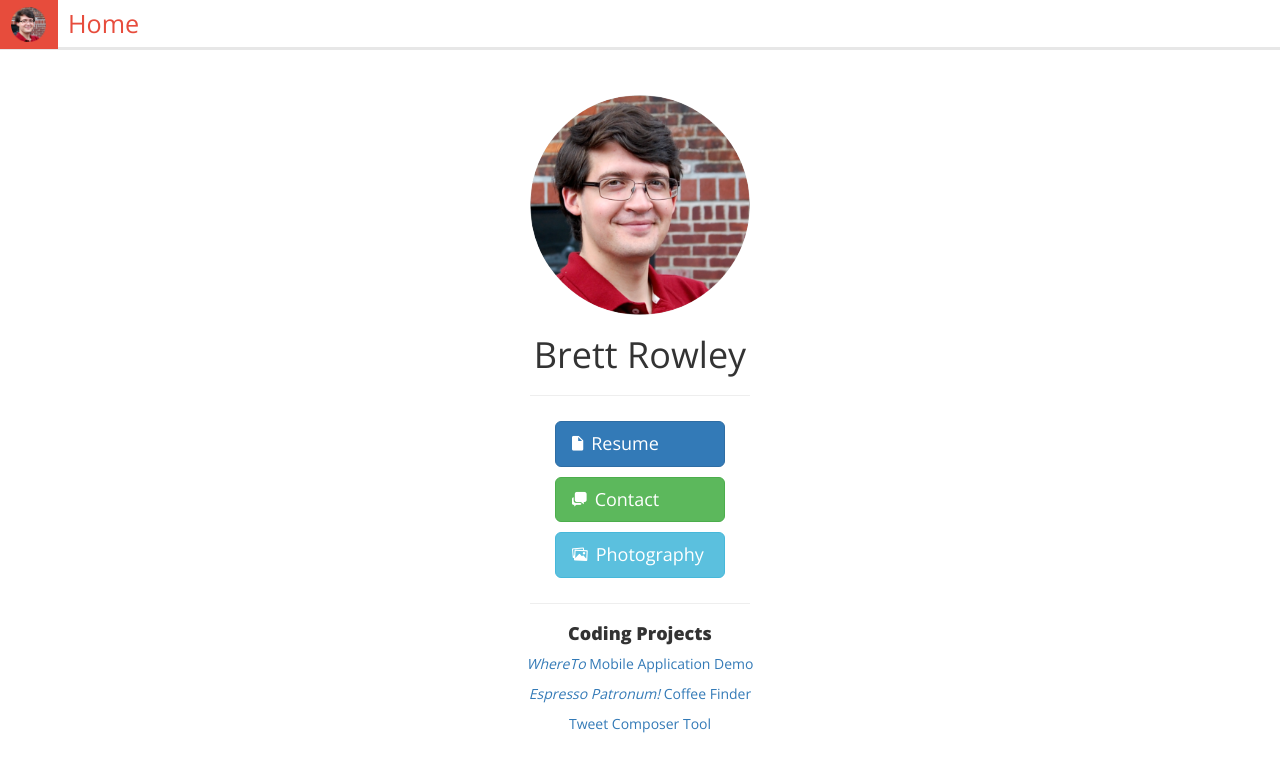
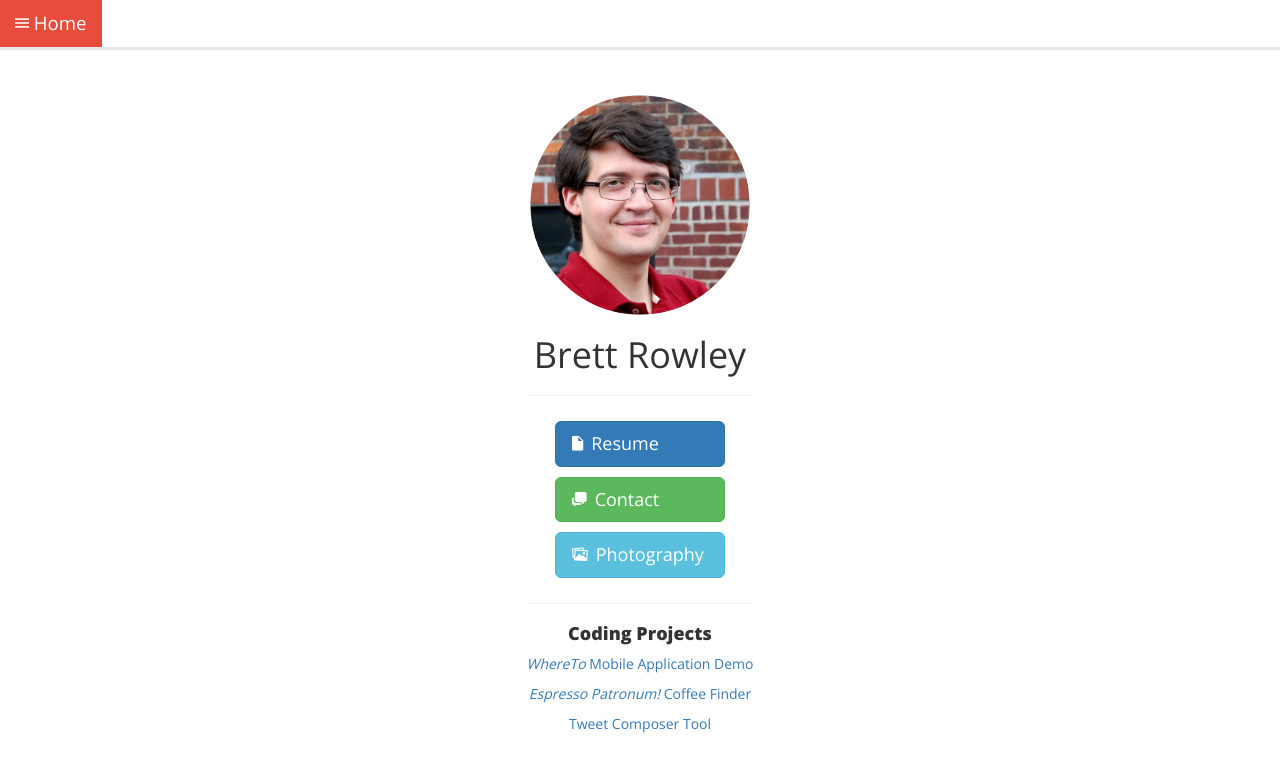
Before and after one commit to brettrowley/brettrowley.github.io, a Jekyll site: the page built from index.html, in a window 1280 px wide. Shown: the top 772 px of the page. Built offline with Jekyll 4.4.1, drawn with Linux system fonts in a browser that asks for light colours; some web fonts are replaced.

Commit message:
Added dropdown navigation menu

```diff
--- a/_includes/head.html
+++ b/_includes/head.html
@@ -11,7 +11,7 @@
 
 	<link rel="stylesheet" href="/assets/css/browley.css">
 	<link rel="icon" type="image/png" href="http://brettrowley.github.io/assets/img/favicon.png">
-	<link href='http://fonts.googleapis.com/css?family=Open+Sans:300, 400,800' rel='stylesheet' type='text/css'>
+	<link href='http://fonts.googleapis.com/css?family=Open+Sans:300,400,800' rel='stylesheet' type='text/css'>
 	<link href="/assets/css/bootstrap.min.css" rel="stylesheet">
 	<link href="/assets/css/ionicons.css" rel="stylesheet">
 	<script type="text/javascript" src="/assets/js/jquery-1.11.1.min.js"></script>
--- a/_includes/header.html
+++ b/_includes/header.html
@@ -1,6 +1,38 @@
+<script>
+$(document).ready(function(){
+	$('ul#nav-menu').hide();
+	$('div#click-to-close').hide();
+
+	$('div#nav-btn').click(function(){
+		$('ul#nav-menu').slideToggle()
+		$('div#click-to-close').toggle()
+	})
+
+	$('div#click-to-close').click(function(){
+		$('div#click-to-close').hide();
+		$('ul#nav-menu').slideToggle()
+	})
+})
+</script>
+
 <header id="header">
-    <a id="home-link" href="/">
-      <img alt="Home" src="/assets/img/profile_pic.png" style="width: 35px;">
-    </a>
-    <p id="page-name">{{page.title}}</p>
+
+<div class="dropdown">
+  <div id="nav-btn">
+    <i class="ion-android-menu"></i> {{page.title}}
+  </div>
+
+  <ul id="nav-menu">
+
+    <li><a role="menuitem" tabindex="-1" href="/">Home</a></li>
+    <li><a role="menuitem" tabindex="-1" href="/contact">Contact</a></li>
+    <li><a role="menuitem" tabindex="-1" href="/resume">Resume</a></li>
+    <li><a role="menuitem" tabindex="-1" href="#">Portfolio</a></li>
+    <li><a role="menuitem" tabindex="-1" href="#">Coding</a></li>
+    <li><a role="menuitem" tabindex="-1" href="/photography">Photography</a></li>
+    <li><a role="menuitem" tabindex="-1" href="/blog">Blog</a></li>
+  </ul>
+</div>
+
+<div id="click-to-close"></div>
 </header>
--- a/_layouts/default.html
+++ b/_layouts/default.html
@@ -3,7 +3,7 @@
 
   {% include head.html %}
 
-    {% include header.html %}
+  {% include header.html %}
 
   <body>
     {{ content }}
--- a/assets/css/browley.css
+++ b/assets/css/browley.css
@@ -4,8 +4,7 @@
 	}
 
 	body{
-		font-family: 'Open Sans', sans-serif !important;
-		/*background: #F9F9F9 !important;*/
+		font-family: 'Open Sans', 'Helvetica Neue', sans-serif !important;
 		padding-bottom: 30px;}
 
 	#header{
@@ -17,38 +16,92 @@
 		text-align: left;
 	}
 
-	#home-link{
-		float: left;
-		padding: 7px 11px;
-		border-right: 1px solid #e7e7e7;
-		margin-right: 10px;
+	#click-to-close{
+		position: absolute;
+		left: 0;
+		right: 0;
+		top: 0;
+		height: 100vh;
+		/*background: red;*/
+		z-index: 100;
 	}
 
-	#page-name{
-		font-size: 1.8em;
-		line-height: 1.9em;
-		font-weight: 300;
+	div.dropdown{z-index:101; display:block;}
+
+	div#nav-btn{
+		display: block;
+		padding: 10px 15px;
+		font-size: 14pt;
 		color: #e74c3c;
-		display: inline;
+		cursor: pointer;
+		transition: 0.25s;
+		-webkit-transition: 0.25s;
+		text-align: center;
 	}
 
-	#contact-link{
-		float: right;
-		font-size: 1em;
-		margin: 7px;
-		color: #95a5a6;
+	div#nav-btn:hover{
+		color: white;
+		background: #e74c3c;
 	}
 
-	#header a{
-		transition: 0.25s;
-		-webkit-transition: 0.25s;
+	ul#nav-menu{
+		list-style: none;
+		padding: 0;
+		margin-top: 0px;
+		background: #fafafa;
+		z-index: 101;
+		text-align: center;
+		box-shadow: 0px 3px 2px rgba(0,0,0,0.3);
 	}
 
-	#header a:hover{
-		border-color: #e74c3c;
+	ul#nav-menu li{
+		font-size: 14pt;
+		color: #e74c3c;
+	}
+
+	ul#nav-menu li:not(:nth-of-type(1)){border-top:1px solid #e4e4e4;}
+
+	ul#nav-menu li a{
+		display: block;
+		padding: 10px 10px;
+		color: #e74c3c;
+	}
+
+	ul#nav-menu li a:hover{
 		background: #e74c3c;
 		color: white;
+		text-decoration: none !important;
 	}
+
+	@media screen and (min-width: 768px) {
+		div.dropdown{display:inline-block;}
+		div#nav-btn{
+			display:inline-block;
+			text-align: left;
+		}
+		ul#nav-menu{
+			text-align: left;
+			margin-left: 12px;
+			margin-top: 3px;
+
+		}
+
+		ul#nav-menu li a{
+			padding: 10px 30px 10px 22px;
+		}
+
+	}
+
+
+
+
+
+
+
+
+
+
+
 
 	span.badge{
 		width: 18px;
```
